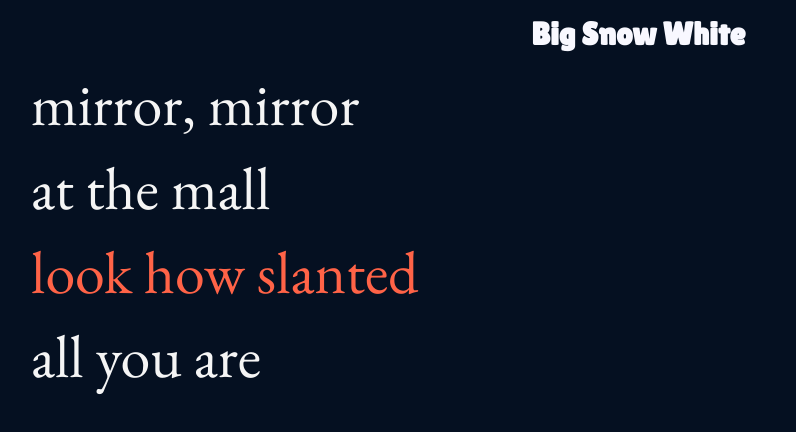
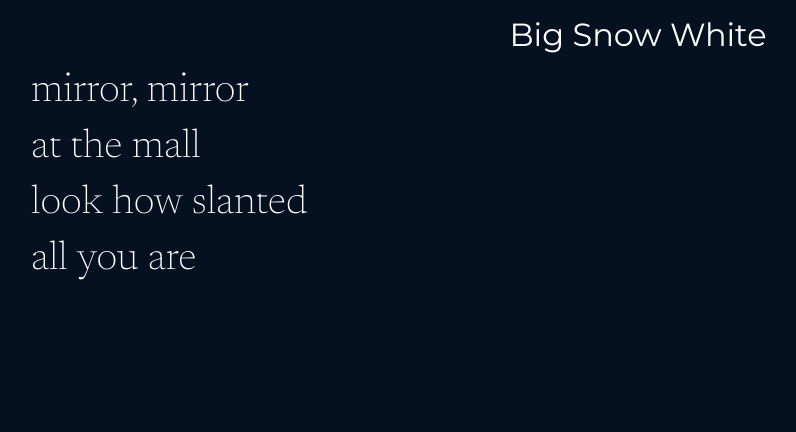
Before and after one commit to leh-vee/intersections, a SvelteKit app: page /big-snow-white in a window 1280 px wide. Shown: the top 432 px of the page, without its empty margins (2-798 px from the left). Built offline with nearby package versions, Linux system fonts and the light colour scheme.

Commit message:
update fonts

```diff
--- a/src/app.html
+++ b/src/app.html
@@ -6,9 +6,9 @@
 		<meta name="viewport" content="width=device-width, initial-scale=1" />
 		<link rel="preconnect" href="https://fonts.googleapis.com">
 		<link rel="preconnect" href="https://fonts.gstatic.com" crossorigin>
-		<link href="https://fonts.googleapis.com/css2?family=EB+Garamond:ital,wght@0,400..800;1,400..800&display=swap" rel="stylesheet">
-		<link href="https://fonts.googleapis.com/css2?family=Lilita+One&display=swap" rel="stylesheet">
+		<link href="https://fonts.googleapis.com/css2?family=Newsreader:ital,opsz,wght@0,6..72,200..800;1,6..72,200..800&display=swap" rel="stylesheet">
 		<link href="https://fonts.googleapis.com/css2?family=Rubik:ital,wght@0,300..900;1,300..900&display=swap" rel="stylesheet">
+		<link href="https://fonts.googleapis.com/css2?family=Montserrat:ital,wght@0,100..900;1,100..900&display=swap" rel="stylesheet">
 		%sveltekit.head%
 	</head>
 	<body data-sveltekit-preload-data="hover">
--- a/src/routes/[slug]/+page.svelte
+++ b/src/routes/[slug]/+page.svelte
@@ -2,51 +2,32 @@
   import type { PageProps } from './$types';
 
   let { data }: PageProps = $props();
-
-  let longestLineEl: HTMLElement | null = $state(null);
-
-  let fontSize = $state(60);
-
-  let lineLengths = $derived(data.poem.map(line => line.length));
-  let longestLineIndex = $derived(lineLengths.indexOf(Math.max(...lineLengths)));
-
-  $effect(() => {
-    if (longestLineEl && longestLineEl.scrollWidth > (window.outerWidth - 60)) {
-      smallerFontSize();
-    }
-  });
-
-  function smallerFontSize() {
-    fontSize = fontSize - 1;
-    console.log('font size', fontSize);
-  }
-
 </script>
 
 <h1 id='title'>{ data.title }</h1>
-<div id="poem" style:font-size={ `${fontSize}px`} >
+<div id="poem">
   {#each data.poem as line, i}
-    {#if i === longestLineIndex}
-      <span class='line longest' bind:this={ longestLineEl } >{line}</span>
-    {:else}
-      <span class='line'>{line}</span>
-    {/if}
+    <span class='line'>{line}</span>
   {/each}
 </div>
 
 <style>
   #title {
-    color: ghostwhite;
+    color: white;
     text-align: center;
-    font-family: "Lilita One", sans-serif;
+    font-family: "Montserrat", sans-serif;
+    font-weight: 400;
     font-size: 2em;
     margin: 15px 0 0;
     border-radius: 5px;
   }
 
   #poem {
-    color: whitesmoke;
-    font-family: "EB Garamond", serif;
+    color: white;
+    font-family: "Newsreader", serif;
+    font-optical-sizing: auto;
+    font-weight: 200;
+    font-size: 40px;
     line-height: 1.4;
     margin: 0 5px 10px;
     padding: 10px 20px;
@@ -59,8 +40,4 @@
     width: fit-content;
     white-space: nowrap;
   }
-
-  .line.longest {
-    color: #ff6347; /* tomato */
-  }
 </style>
```
